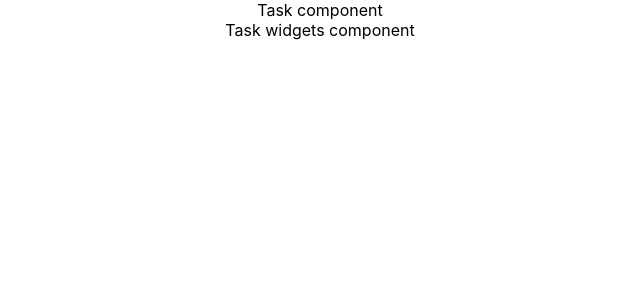
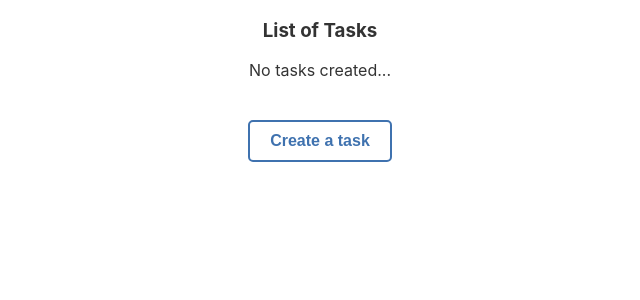
Before and after one commit to coder-shanks/tasks-widgets-recro, a React (Create React App) app: page / in a window 1280 px wide. Shown: the top 300 px of the page, without its empty margins (320-960 px from the left). Built offline with nearby package versions, Linux system fonts and the light colour scheme.

Commit message:
update components to adapt the required features

```diff
--- a/src/App.css
+++ b/src/App.css
@@ -1,3 +1,27 @@
 .App {
   text-align: center;
+  color: rgba(0, 0, 0, 0.8);
 }
+
+.btn {
+  border: none;
+  border-radius: 5px;
+  padding: 10px 20px;
+  margin: 10px;
+  text-align: center;
+  text-decoration: none;
+  font-size: 16px;
+  font-weight: bold;
+  transition: all 0.3s;
+}
+
+.btn:hover {
+  cursor: pointer;
+  transform: translateY(2px);
+}
+
+.btn-create {
+  color: #3f72af;
+  background-color: #fff;
+  border: 2px solid #3f72af;
+}
--- a/src/App.js
+++ b/src/App.js
@@ -1,12 +1,32 @@
+import { useState } from 'react';
+
 import Tasks from './components/tasks/tasks.component.jsx';
 import TaskWidget from './components/task-widget/task-widget.component.jsx';
 import './App.css';
 
 function App() {
+  const [showWidget, setShowWidget] = useState(false);
+  const [tasks, setTasks] = useState([]);
+
+  const addNewTask = (newTask) => {
+    setTasks([...tasks, newTask]);
+  };
+
   return (
     <div className="App">
-      <Tasks />
-      <TaskWidget />
+      <Tasks tasks={tasks} />
+
+      <button className="btn btn-create" onClick={() => setShowWidget(true)}>
+        Create a task
+      </button>
+
+      {showWidget ? (
+        <TaskWidget
+          closeWidget={() => setShowWidget(false)}
+          timerInMinutes={2}
+          addNewTask={addNewTask}
+        />
+      ) : null}
     </div>
   );
 }
--- a/src/components/task-widget/task-widget.component.jsx
+++ b/src/components/task-widget/task-widget.component.jsx
@@ -1,8 +1,70 @@
-import React from 'react';
+import { useEffect, useState } from 'react';
 import './task-widget.styles.css';
 
-const TaskWidget = () => {
-  return <div>Task widgets component</div>;
+const TaskWidget = ({ closeWidget, timerInMinutes, addNewTask }) => {
+  const [timer, setTimer] = useState(timerInMinutes * 60);
+  const [title, setTitle] = useState('');
+  const [timerFinished, setTimerFinished] = useState(false);
+
+  let minutes = Math.floor(timer / 60);
+  let seconds = timer - minutes * 60;
+
+  useEffect(() => {
+    const countDown = setInterval(() => setTimer(timer - 1), 1000);
+
+    if (timer === 0) {
+      setTimerFinished(true);
+      clearInterval(countDown);
+    }
+
+    return () => clearInterval(countDown);
+  }, [timer]);
+
+  const handleClick = () => {
+    if (title.length >= 3) {
+      addNewTask({ title, timerFinished });
+      closeWidget();
+    } else {
+      alert('Please enter atleast 3 characters for task title');
+    }
+  };
+
+  return (
+    <div className="task-widget">
+      <div className="task-widget-main">
+        <div>
+          <h3>Create a Task</h3>
+          <div>
+            <input
+              type="text"
+              className="task-title"
+              placeholder="enter task title"
+              onChange={(evt) => setTitle(evt.target.value)}
+            />
+            <progress
+              className="task-progress"
+              value={timer}
+              max={timerInMinutes * 60}
+            ></progress>
+            <p>
+              Time remaining:{' '}
+              <span className="task-timer">{`${minutes}:${
+                seconds < 10 ? `0${seconds}` : seconds
+              }`}</span>
+            </p>
+          </div>
+        </div>
+        <div>
+          <button className="btn btn-create" onClick={handleClick}>
+            Create
+          </button>
+          <button className="btn btn-close" onClick={closeWidget}>
+            Close
+          </button>
+        </div>
+      </div>
+    </div>
+  );
 };
 
 export default TaskWidget;
--- a/src/components/task-widget/task-widget.styles.css
+++ b/src/components/task-widget/task-widget.styles.css
@@ -0,0 +1,45 @@
+.task-widget {
+  position: fixed;
+  top: 0;
+  left: 0;
+  bottom: 0;
+  right: 0;
+  display: flex;
+  flex-direction: column;
+  justify-content: center;
+  align-items: center;
+  background-color: rgba(0, 0, 0, 0.5);
+}
+
+.task-widget-main {
+  background-color: #fff;
+  padding: 10px;
+  border-radius: 5px;
+  width: 300px;
+}
+
+.task-title {
+  border-radius: 5px;
+  padding: 10px;
+  margin: 10px;
+  text-align: center;
+  font-size: 16px;
+  width: 80%;
+}
+
+.task-progress {
+  width: 85%;
+  height: 30px;
+}
+
+.task-timer {
+  background-color: rgba(0, 117, 255, 0.8);
+  border-radius: 5px;
+  padding: 2px 5px;
+  color: white;
+}
+
+.btn-close {
+  color: white;
+  background-color: #db4343;
+}
--- a/src/components/task/task.component.jsx
+++ b/src/components/task/task.component.jsx
@@ -1,8 +1,12 @@
-import React from 'react';
 import './task.styles.css';
 
-const Task = () => {
-  return <div>Task component</div>;
+const Task = ({ task }) => {
+  const { title, timerFinished } = task;
+  return (
+    <div className={`task ${timerFinished ? `bg-red` : `bg-green`}`}>
+      <h4>{title}</h4>
+    </div>
+  );
 };
 
 export default Task;
--- a/src/components/task/task.styles.css
+++ b/src/components/task/task.styles.css
@@ -0,0 +1,14 @@
+.task {
+  color: white;
+  border-radius: 5px;
+  width: 23%;
+  margin: 10px;
+}
+
+.bg-green {
+  background-color: #4caf50;
+}
+
+.bg-red {
+  background-color: #db4343;
+}
--- a/src/components/tasks/tasks.component.jsx
+++ b/src/components/tasks/tasks.component.jsx
@@ -1,10 +1,17 @@
 import Task from '../task/task.component';
 import './tasks.styles.css';
 
-const Tasks = () => {
+const Tasks = ({ tasks }) => {
   return (
     <div>
-      <Task />
+      <h3>List of Tasks</h3>
+      <div className="tasks-container">
+        {tasks.length !== 0 ? (
+          tasks.map((task, idx) => <Task key={idx} task={task} />)
+        ) : (
+          <div>No tasks created...</div>
+        )}
+      </div>
     </div>
   );
 };
--- a/src/components/tasks/tasks.styles.css
+++ b/src/components/tasks/tasks.styles.css
@@ -0,0 +1,6 @@
+.tasks-container {
+  display: flex;
+  margin-bottom: 30px;
+  flex-wrap: wrap;
+  justify-content: center;
+}
```
